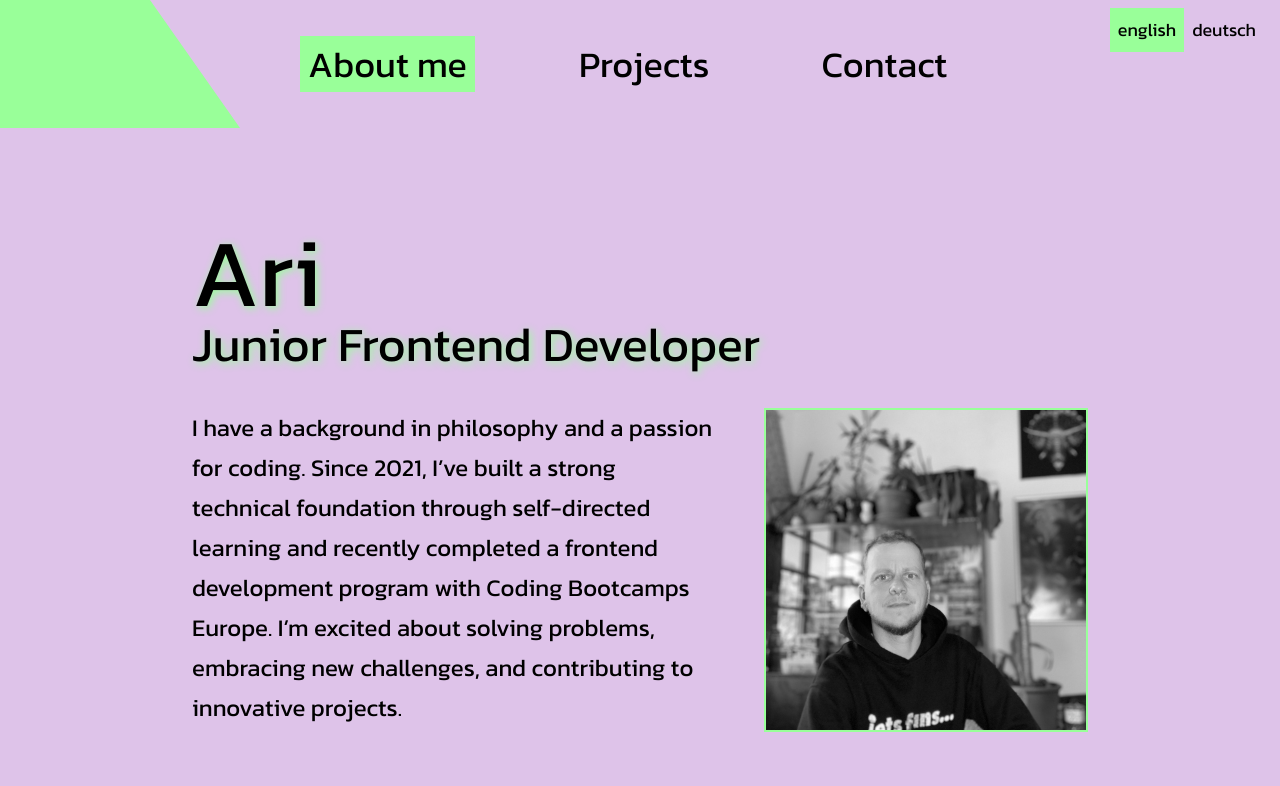
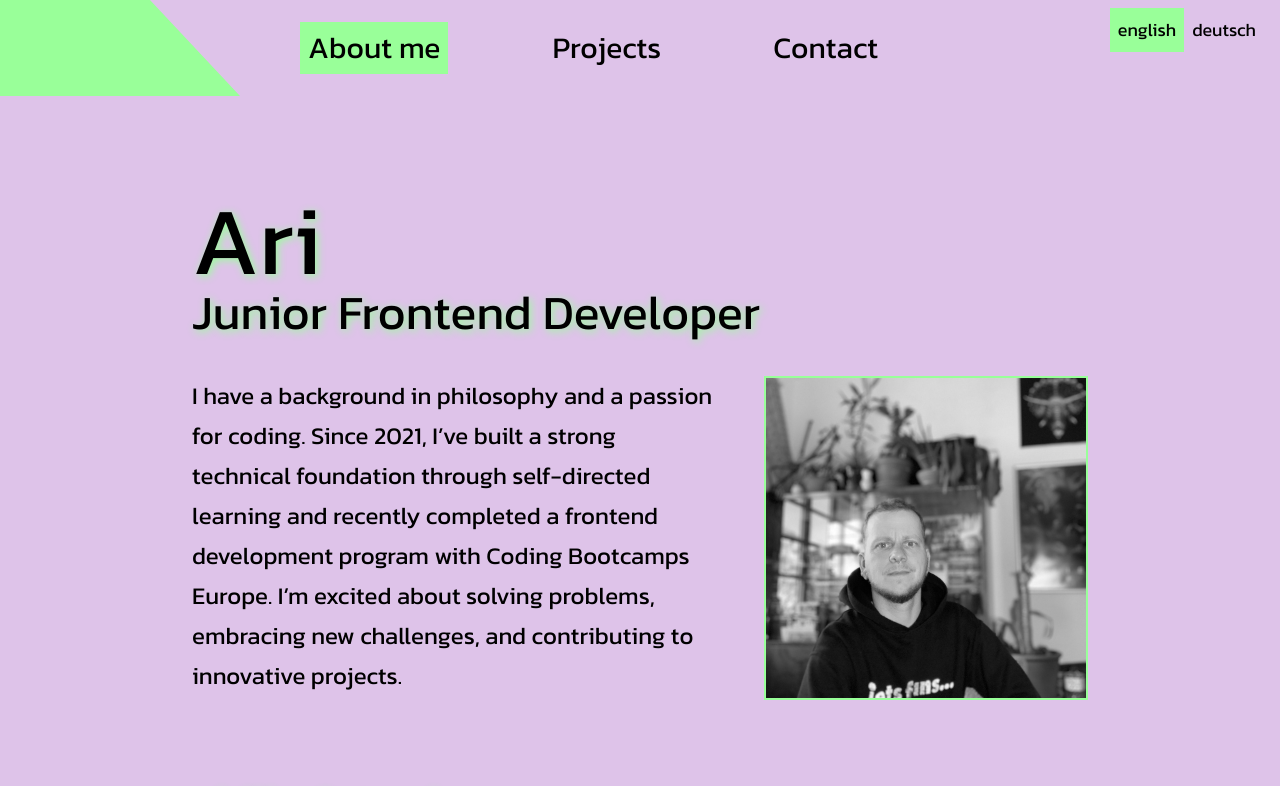
Before and after one commit to Artromi/Portfolio, a Vue app: page /#about in a window 1280 px wide. Shown: the top 786 px of the page. Built offline with nearby package versions, Linux system fonts and the light colour scheme.

Commit message:
add: sticky navbar

```diff
--- a/src/components/NavigationBar.vue
+++ b/src/components/NavigationBar.vue
@@ -1,18 +1,46 @@
 <template>
-  <div class="flex items-center h-32 relative bg-purple-100">
+  <div class="sticky top-0 w-full z-50">
+    <div class="flex items-center h-24 relative bg-purple-100">
       <div class="triangle"></div>
-    <nav class="flex gap-24 text-4xl text-black mr-auto">
-      <a class="bg-green-100 p-2" href="#about">About me</a>
-      <a class="p-2" href="#projects">Projects</a>
-      <a class="p-2" href="#contact">Contact</a>
+      <nav class="flex gap-24 text-3xl text-black mr-auto">
+        <a
+          class="p-2"
+          href="#about"
+          :class="{ 'bg-green-100 ': activeSection === 'about' }"
+          @click="activeSection = 'about'"
+          >About me</a
+        >
+        <a
+          class="p-2"
+          href="#projects"
+          :class="{ 'bg-green-100 ': activeSection === 'projects' }"
+          @click="activeSection = 'projects'"
+          >Projects</a
+        >
+        <a
+          class="p-2"
+          href="#contact"
+          :class="{ 'bg-green-100 ': activeSection === 'contact' }"
+          @click="activeSection = 'contact'"
+          >Contact</a
+        >
       </nav>
     </div>
     <aside class="flex gap-2 text-white text-lg mx-4 my-2 absolute top-0 right-2">
       <button class="bg-green-100 p-2 text-black">english</button>
       <button class="text-black">deutsch</button>
     </aside>
+  </div>
 </template>
-
+<!-- TODO -->
+<!-- scrolling and reload should update color of the navbar options (and url) -->
+<!-- TODO -->
 <script>
-export default {}
+export default {
+  data() {
+    return {
+      activeSection: 'about'
+    }
+  }
+}
 </script>
```
Lines whose indentation alone changed are shown as unchanged.
